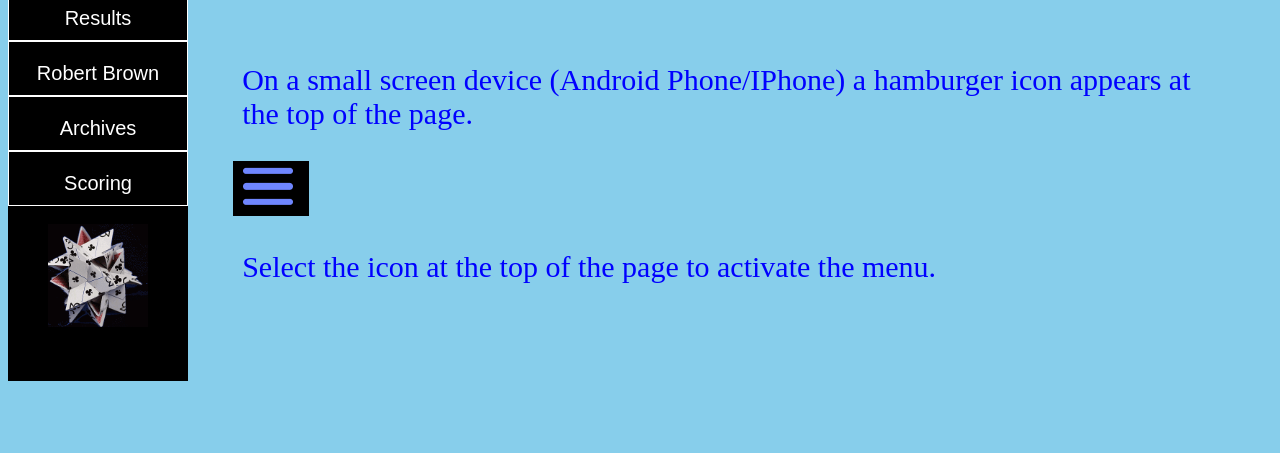
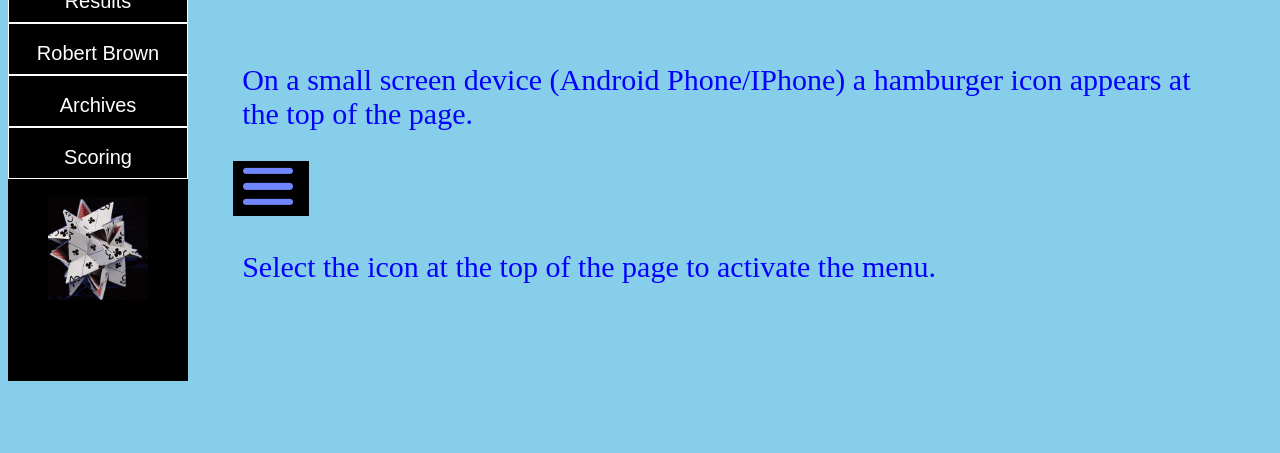
Before and after one commit to andydick1947/Penllyn, a plain HTML site: page index.html in a window 1280 px wide. Shown: the part 347-800 px from the top of the page. Drawn offline with Linux system fonts and the light colour scheme.

Commit message:
Update index.css

```diff
--- a/index.css
+++ b/index.css
@@ -40,7 +40,7 @@ grid-template-areas:
 .sidebtn{
   display: block;
   background-color: black;
-  height: 55px;
+  height: 52px;
   width: 100%;
   border: solid 1px white;
   text-align: center;
```
